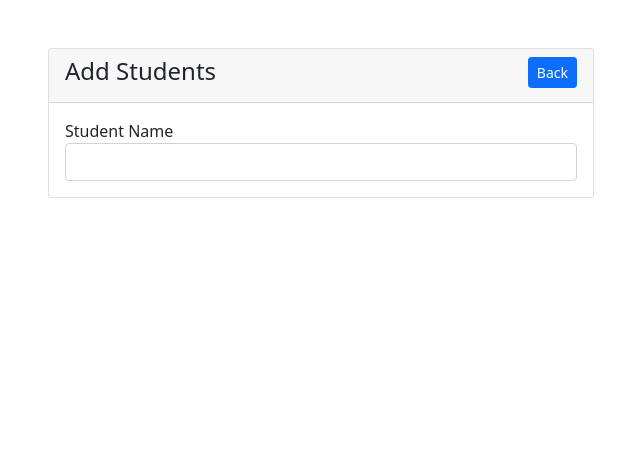
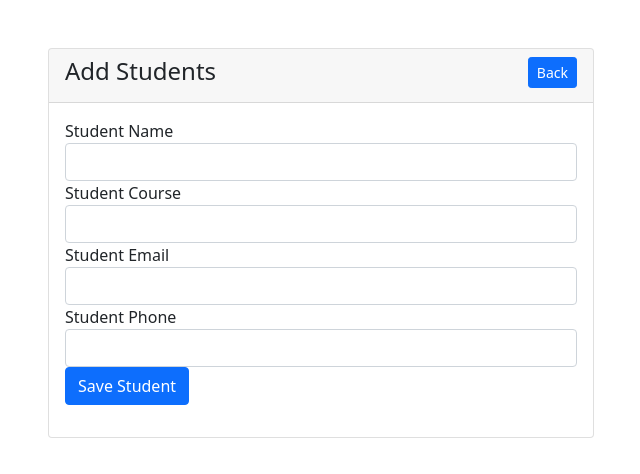
Before and after one commit to yendooooo/react_practice, a React (Create React App) app: page /add-student in a window 1280 px wide. Shown: the top 474 px of the page, without its empty margins (34-674 px from the left). Built offline with nearby package versions, Linux system fonts and the light colour scheme.

Commit message:
데이터 저장 && 불러오기

```diff
--- a/package.json
+++ b/package.json
@@ -6,6 +6,7 @@
     "@testing-library/jest-dom": "^5.16.2",
     "@testing-library/react": "^12.1.2",
     "@testing-library/user-event": "^13.5.0",
+    "axios": "^0.25.0",
     "bootstrap": "^5.1.3",
     "react": "^17.0.2",
     "react-bootstrap": "^2.1.2",
--- a/src/pages/Addstudent.js
+++ b/src/pages/Addstudent.js
@@ -1,8 +1,36 @@
 import { Component } from "react";
 import { Link } from 'react-router-dom';
-
+import axios from 'axios';
 class AddStudent extends Component
 {
+    state = {
+        name: '',
+        course : '',
+        email : '',
+        phone : ''
+    }
+
+    handleInput = (e) => {
+        this.setState({
+            [e.target.name] : e.target.value
+        });
+    }
+
+    saveStudent = async (e) => {
+        e.preventDefault();
+
+        const res = await axios.post('http://localhost:8000/api/add-student', this.state);
+
+        if(res.data.status == 200) {
+            this.setState( {
+                name: '',
+                course : '',
+                email : '',
+                phone : ''
+            })
+        }
+    }
+
     render() {
         return (
             <div className="container">
@@ -16,10 +44,26 @@ class AddStudent extends Component
                                 </h4>
                             </div>
                             <div className="card-body">
-                                <form>
+                                <form onSubmit={this.saveStudent}>
                                     <div className="form-group-mb-3">
                                         <label>Student Name</label>
-                                        <input type="text" name="" value="" className="form-control" />
+                                        <input type="text" name="name" onChange={this.handleInput} value={this.state.name} className="form-control" />
+                                    </div>
+                                    <div className="form-group-mb-3">
+                                        <label>Student Course</label>
+                                        <input type="text" name="course" onChange={this.handleInput} value={this.state.course} className="form-control" />
+                                    </div>
+                                    <div className="form-group-mb-3">
+                                        <label>Student Email</label>
+                                        <input type="text" name="email" onChange={this.handleInput} value={this.state.email} className="form-control" />
+                                    </div>
+                                    <div className="form-group-mb-3">
+                                        <label>Student Phone</label>
+                                        <input type="text" name="phone" onChange={this.handleInput} value={this.state.phone} className="form-control" />
+                                    </div>
+
+                                    <div className="form-group mb-3">
+                                        <button type="submit" className="btn btn-primary">Save Student</button>
                                     </div>
                                 </form>
                             </div>
--- a/src/pages/Student.js
+++ b/src/pages/Student.js
@@ -1,9 +1,53 @@
+import axios from "axios";
 import { Component } from "react";
 import { Link } from 'react-router-dom';
 
 class Studnet extends Component
 {
+    state = {
+        students : [],
+        loading : true,
+    }
+
+    async componentDidMount() {
+        const res = await axios.get('http://localhost:8000/api/students');
+        if(res.data.status === 200) {
+            this.setState({
+                students : res.data.students,
+                loading : false,
+            });
+        }
+    }
+
     render() {
+
+        var studentHtmlTable = '';
+
+
+        if(this.state.loading) {
+            studentHtmlTable =  <tr><td colSpan="7" className="text-center"><h2>Loading...</h2></td></tr>;
+        } else {
+            studentHtmlTable =
+                this.state.students.map((item) => {
+                    return (
+                        <tr key={item.id}>
+                            <td>{item.id}</td>
+                            <td>{item.name}</td>
+                            <td>{item.course}</td>
+                            <td>{item.email}</td>
+                            <td>{item.phone}</td>
+                            <td>
+                                <Link to={`edit-student/${item.id}`} className="btn btn-success btn-sm">Edit</Link>
+                            </td>
+                            <td>
+                                <button type="button" className="btn btn-danger btn-sm">Delete</button>
+                            </td>
+                        </tr>
+                    );
+                });
+        }
+
+
         return (
             <div className="container">
                 <div className="row">
@@ -16,7 +60,22 @@ class Studnet extends Component
                                 </h4>
                             </div>
                             <div className="card-body">
-
+                                <table className="table table-bordered table-striped">
+                                    <thead>
+                                        <tr>
+                                            <th>ID</th>
+                                            <th>Name</th>
+                                            <th>Course</th>
+                                            <th>Email Id</th>
+                                            <th>Phone</th>
+                                            <th>Edit</th>
+                                            <th>Delete</th>
+                                        </tr>
+                                    </thead>
+                                    <tbody>
+                                        {studentHtmlTable}
+                                    </tbody>
+                                </table>
                             </div>
                         </div>
                     </div>
```
Also changed, not shown: 1 other file (tests, documents, lock files or other folders).
